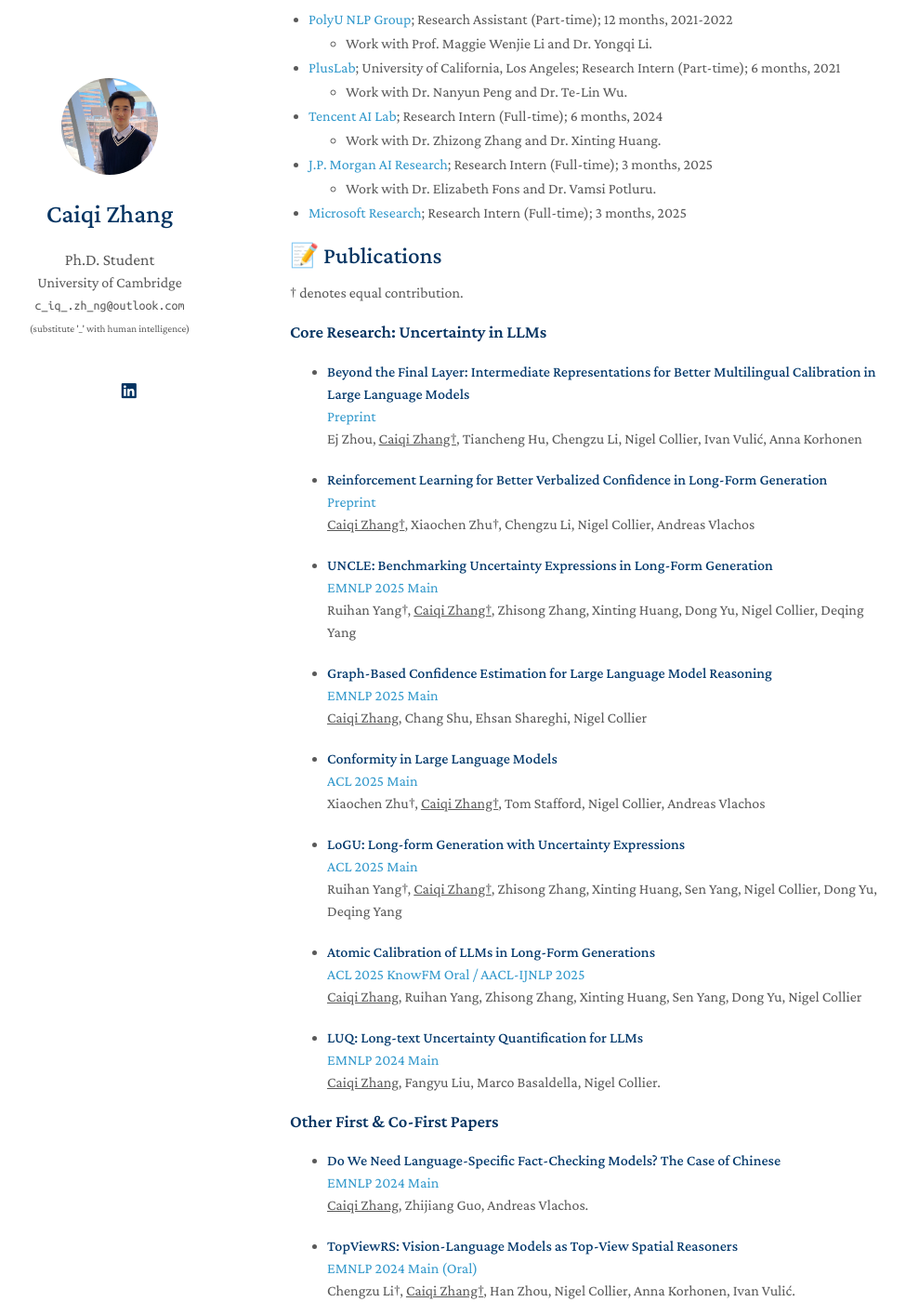
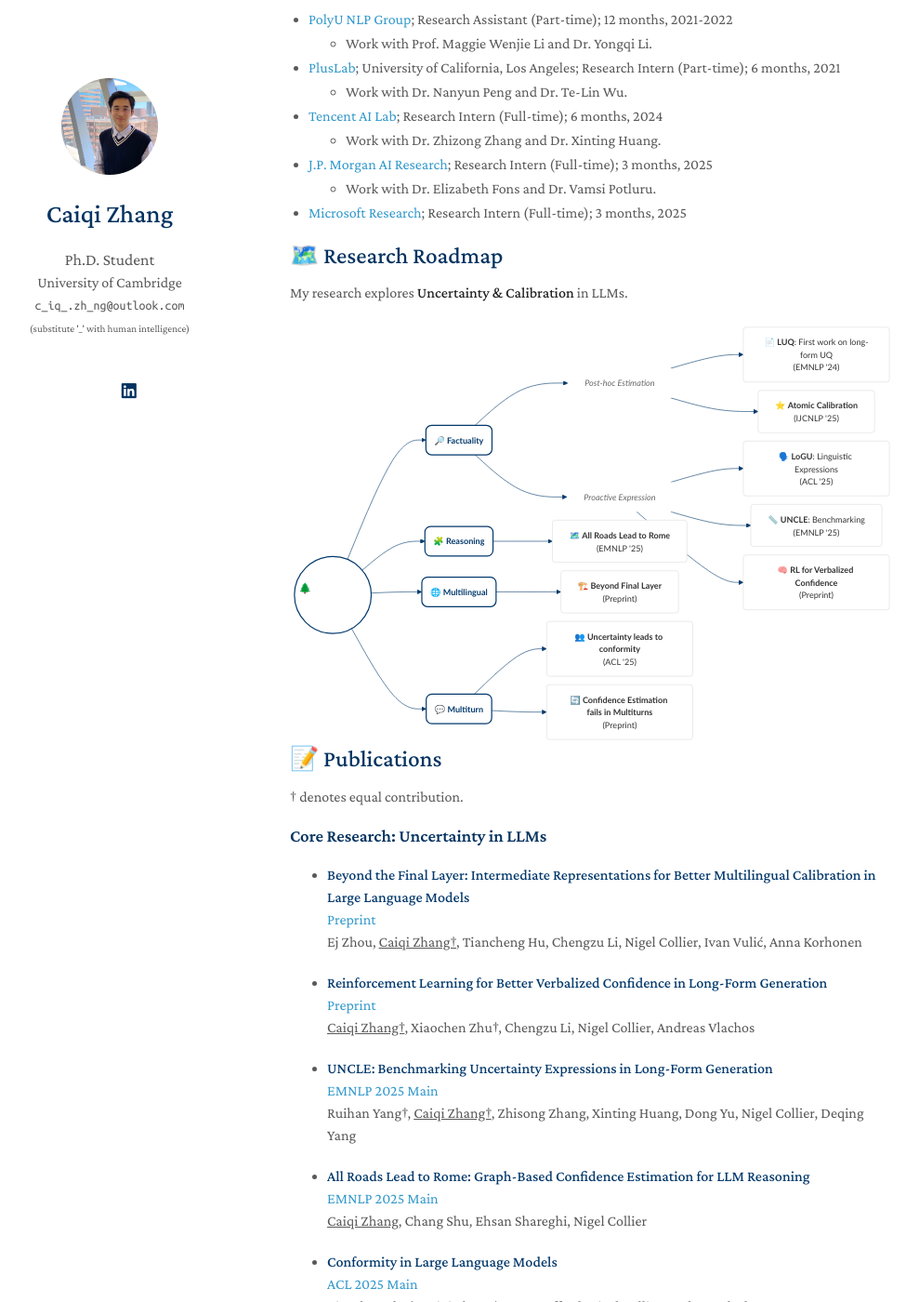
Before and after one commit to caiqizh/caiqizh.github.io, a Jekyll site: the page built from index.md, in a window 1280 px wide and 1400 px high, scrolled down 760 px. Shown: the whole window at 93% size, without its empty margins (158-1147 px from the left). Built offline with Jekyll 4.4.1, drawn with Linux system fonts in a browser that asks for light colours; nearby versions of some CDN libraries; a style sheet for code colours, icons or effects is not loaded; our own code applies the rules of GitHub Pages for plain Markdown files; some of the changed text lies outside the part shown.

Commit message:
added the roadmap

```diff
--- a/index.md
+++ b/index.md
@@ -1,12 +1,32 @@
 ---
 layout: homepage
 ---
+<script type="module">
+import mermaid from 'https://cdn.jsdelivr.net/npm/mermaid@10/dist/mermaid.esm.min.mjs';
+mermaid.initialize({
+    startOnLoad: true,
+    securityLevel: 'loose',
+    theme: 'base',
+    flowchart: {
+        curve: 'basis',
+        rankSpacing: 90, /* Increased horizontal space for labels */
+        nodeSpacing: 15  /* Increased vertical space between branches */
+    },
+    themeVariables: {
+      primaryColor: '#e3f2fd',
+      primaryTextColor: '#03396c',
+      lineColor: '#03396c',
+      mainBkg: '#ffffff',
+      edgeLabelBackground: '#ffffff', /* Ensures edge text is readable */
+    }
+});
+</script>
 
 ## &#x1F64B; About Me
 
 I am a third year Ph.D. student at the University of Cambridge, working under the supervision of [Prof. Nigel Collier](https://sites.google.com/site/nhcollier/home). Previously, I completed my MPhil degree at Cambridge, focusing on fact-checking under the guidance of [Prof. Andreas Vlachos](https://andreasvlachos.github.io/) and [Dr. Zhijiang Guo](https://cartus.github.io/).
 
-During my PhD studies, I did research internships in [Tencent AI Lab](https://ailab.tencent.com/ailab/en/index/), [J.P. Morgan AI Research](https://www.jpmorganchase.com/about/technology/research/ai), and [Microsoft Research](https://www.microsoft.com/en-us/research/lab/microsoft-research-cambridge/).
+During my PhD studies, I did research internships in [Microsoft Research](https://www.microsoft.com/en-us/research/lab/microsoft-research-cambridge/), [J.P. Morgan AI Research](https://www.jpmorganchase.com/about/technology/research/ai), and [Tencent AI Lab](https://ailab.tencent.com/ailab/en/index/).
 
 During my undergraduate studies, I completed my capstone project with [Prof. Wenjie Li](https://www4.comp.polyu.edu.hk/~cswjli/) on conversational QA systems and interned at UCLA under the supervision of [Dr. Nanyun Peng](https://vnpeng.net/).
 
@@ -81,7 +101,70 @@ During my undergraduate studies, I completed my capstone project with [Prof. Wen
 
 <p></p>
 
-<!-- {% include_relative _includes/publications.md %} -->
+## 🗺️ Research Roadmap
+
+My research explores **Uncertainty & Calibration** in LLMs.
+<br>
+
+<div class="mermaid" style="display: flex; justify-content: center;">
+graph LR
+    %% --- NODES & HIERARCHY ---
+
+    %% Root Node
+    Root(("🌲 <b>Uncertainty<br/>in LLMs</b>"))
+
+    %% --- Branch 1: Factuality ---
+    Root --> Factuality("🔎 <b>Factuality</b>")
+
+    %% Sub-category: Estimation
+    Factuality --> L_Est["<i>Post-hoc Estimation</i>"]
+    L_Est --> LUQ["📄 <b>LUQ</b>: First work on long-form UQ<br/>(EMNLP '24)"]
+    L_Est --> Atomic["⭐ <b>Atomic Calibration</b><br/>(IJCNLP '25)"]
+
+    %% Sub-category: Expression
+    Factuality --> L_Exp["<i>Proactive Expression</i>"]
+    L_Exp --> LoGU["🗣️ <b>LoGU</b>: Linguistic Expressions<br/>(ACL '25)"]
+    L_Exp --> UNCLE["📏 <b>UNCLE</b>: Benchmarking<br/>(EMNLP '25)"]
+    L_Exp --> RL["🧠 <b>RL for Verbalized Confidence</b><br/>(Preprint)"]
+
+    %% --- Branch 2: Reasoning ---
+    Root --> Reasoning("🧩 <b>Reasoning</b>")
+    Reasoning --> Rome["🗺️ <b>All Roads Lead to Rome</b><br/>(EMNLP '25)"]
+
+    %% --- Branch 3: Multilingual ---
+    Root --> Multilingual("🌐 <b>Multilingual</b>")
+    Multilingual --> Beyond["🏗️ <b>Beyond Final Layer</b><br/>(Preprint)"]
+
+    %% --- Branch 4: Multiturn ---
+    Root --> Multiturn("💬 <b>Multiturn</b>")
+    Multiturn --> Conformity["👥 <b>Uncertainty leads to conformity</b><br/>(ACL '25)"]
+    Multiturn --> ConfMulti["🔄 <b>Confidence Estimation fails in Multiturns</b><br/>(Preprint)"]
+
+
+    %% --- LINKS ---
+    click LUQ "https://aclanthology.org/2024.emnlp-main.299/" "View Paper"
+    click Atomic "https://arxiv.org/abs/2410.13246" "View Paper"
+    click LoGU "https://arxiv.org/abs/2410.14309" "View Paper"
+    click UNCLE "https://arxiv.org/abs/2505.16922" "View Paper"
+    click RL "https://arxiv.org/abs/2505.23912" "View Paper"
+    click Beyond "https://www.arxiv.org/abs/2510.03136" "View Paper"
+    click Rome "https://arxiv.org/abs/2509.12908" "View Paper"
+    click Conformity "https://arxiv.org/abs/2410.12428" "View Paper"
+
+    %% --- STYLING ---
+    classDef main fill:#ffffff,stroke:#03396c,stroke-width:2px,color:white,font-size:18px;
+    classDef domain fill:#ffffff,stroke:#03396c,stroke-width:2px,rx:10,ry:10,color:#03396c;
+    classDef label fill:#fff,stroke:none,color:#666,font-size:15px;
+    classDef paper fill:#fff,stroke:#ddd,stroke-width:1px,rx:5,ry:5,color:#333;
+
+    %% Apply Classes
+    class Root main;
+    class Factuality,Reasoning,Multilingual,Multiturn domain;
+    class L_Est,L_Exp label;
+    class LUQ,LoGU,UNCLE,RL,Rome,Beyond,ConfMulti,Atomic,Conformity paper;
+
+</div>
+
 
 ## &#x1F4DD; Publications
 † denotes equal contribution.
@@ -101,8 +184,9 @@ During my undergraduate studies, I completed my capstone project with [Prof. Wen
   [EMNLP 2025 Main](https://arxiv.org/abs/2505.16922)
   Ruihan Yang†, <u>Caiqi Zhang†</u>, Zhisong Zhang, Xinting Huang, Dong Yu, Nigel Collier, Deqing Yang
 
-- <strong><span style="color: #03396c;">Graph-Based Confidence Estimation for Large Language Model Reasoning</span></strong>
-  [EMNLP 2025 Main](caiqizh.github.io)
+- <strong><span style="color: #03396c;">All Roads Lead to Rome: Graph-Based Confidence Estimation for LLM Reasoning
+</span></strong>
+  [EMNLP 2025 Main](https://arxiv.org/abs/2509.12908)
   <u>Caiqi Zhang</u>, Chang Shu, Ehsan Shareghi, Nigel Collier
 
 - <strong><span style="color: #03396c;">Conformity in Large Language Models</span></strong>
```
